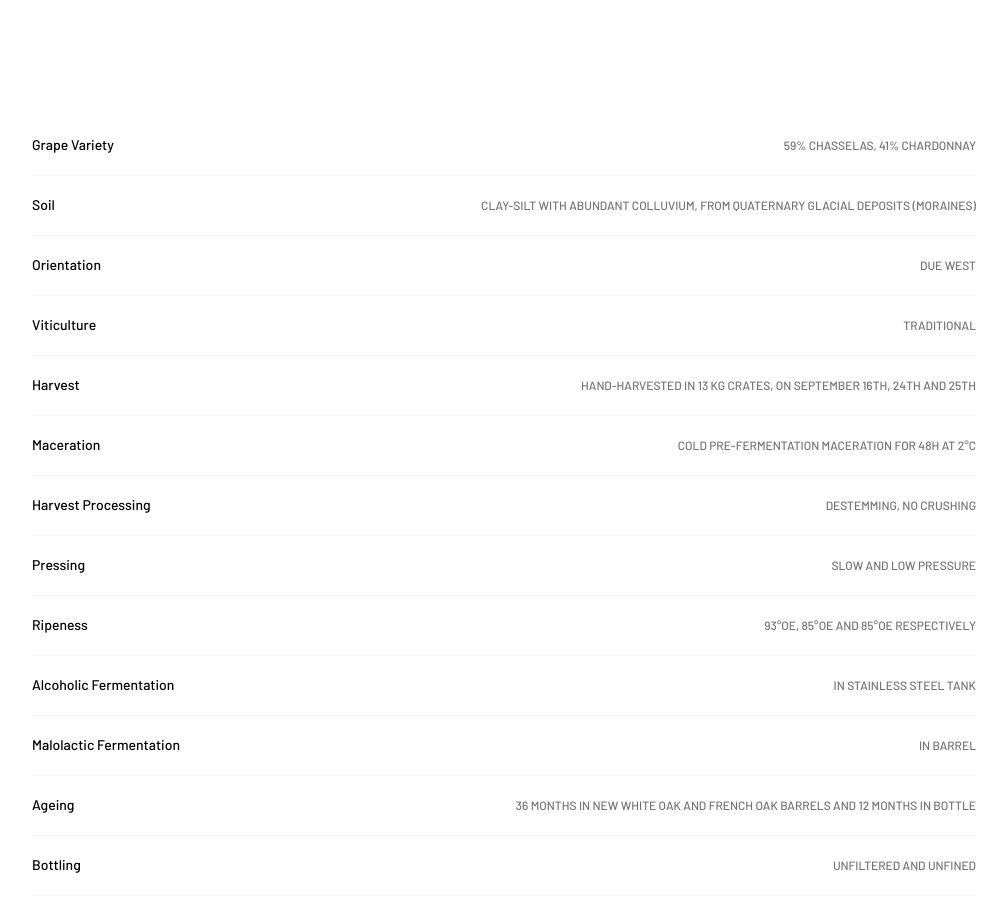
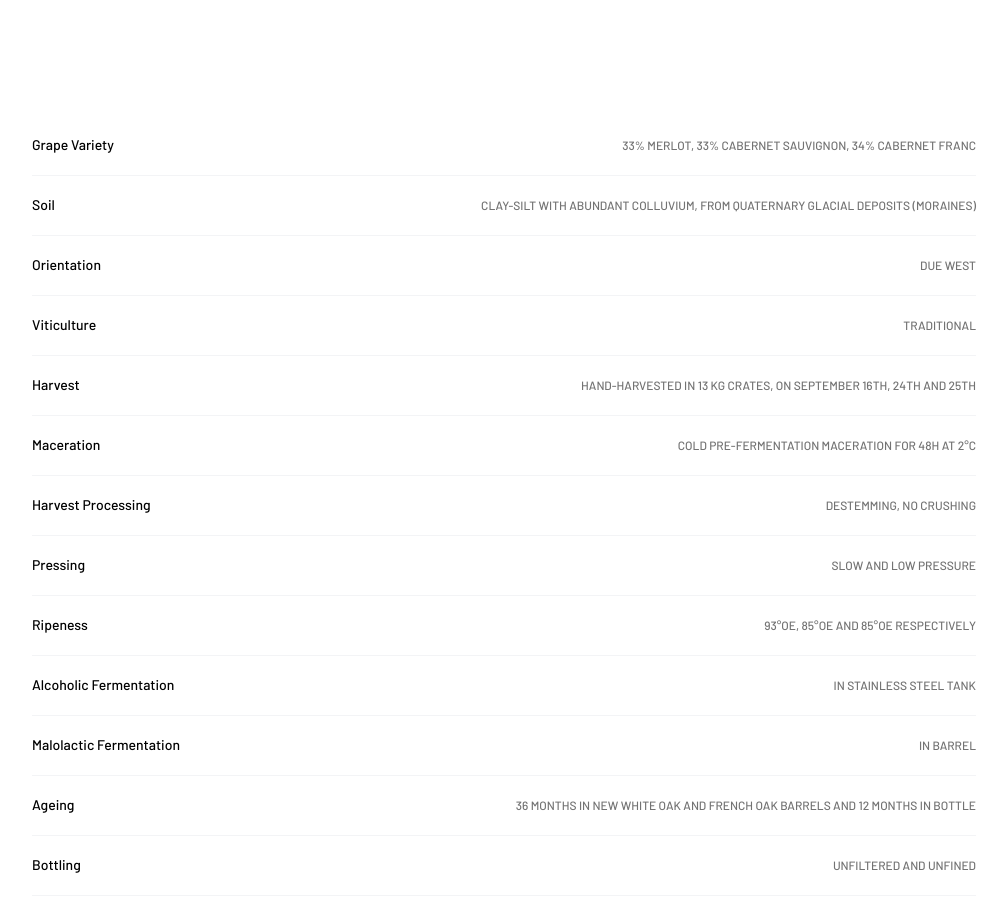
Before and after one commit to bindaa-tacitapp/domaine-simone, a Next.js app: page /en/les-vins/calvaire-grande-reserve in a window 1280 px wide. Shown: the part 1960-2878 px from the top of the page, without its empty margins (136-1143 px from the left). Built offline with nearby package versions, Linux system fonts and the light colour scheme; a web font is replaced by a local one.

Commit message:
refactor(wine-page): update wine variety details for calvaire-grande-reserve [SIM-xxxx]

```diff
--- a/src/app/[locale]/les-vins/calvaire-grande-reserve/page.tsx
+++ b/src/app/[locale]/les-vins/calvaire-grande-reserve/page.tsx
@@ -13,7 +13,7 @@ export default async function RedWinePage() {
   const properties: WineCharacteristicProps[] = [
     {
       label: t('common.properties.variety'),
-      value: '59% Chasselas, 41% Chardonnay',
+      value: '33% Merlot, 33% Cabernet Sauvignon, 34% Cabernet franc',
     },
     {
       label: t('common.properties.soil'),
```
